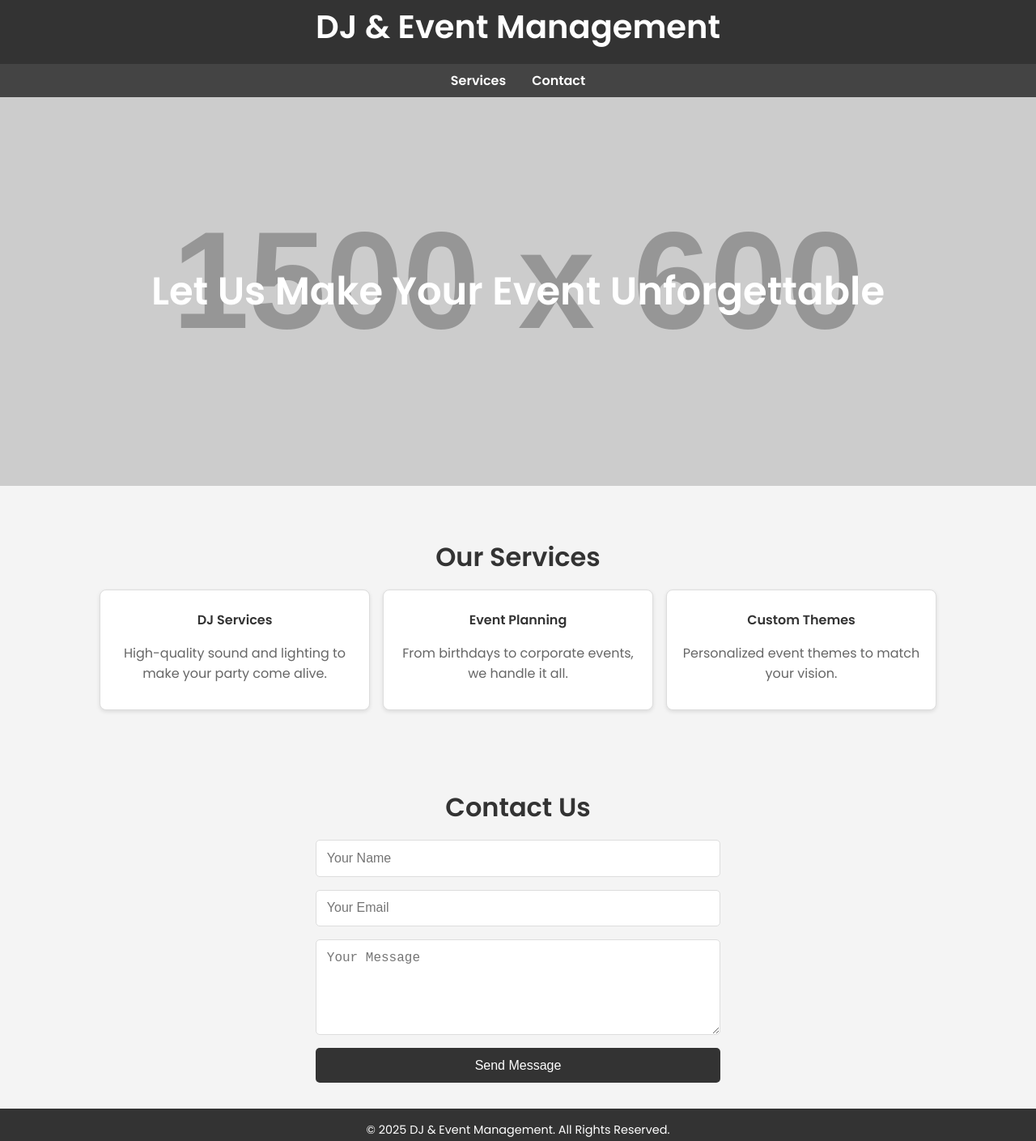
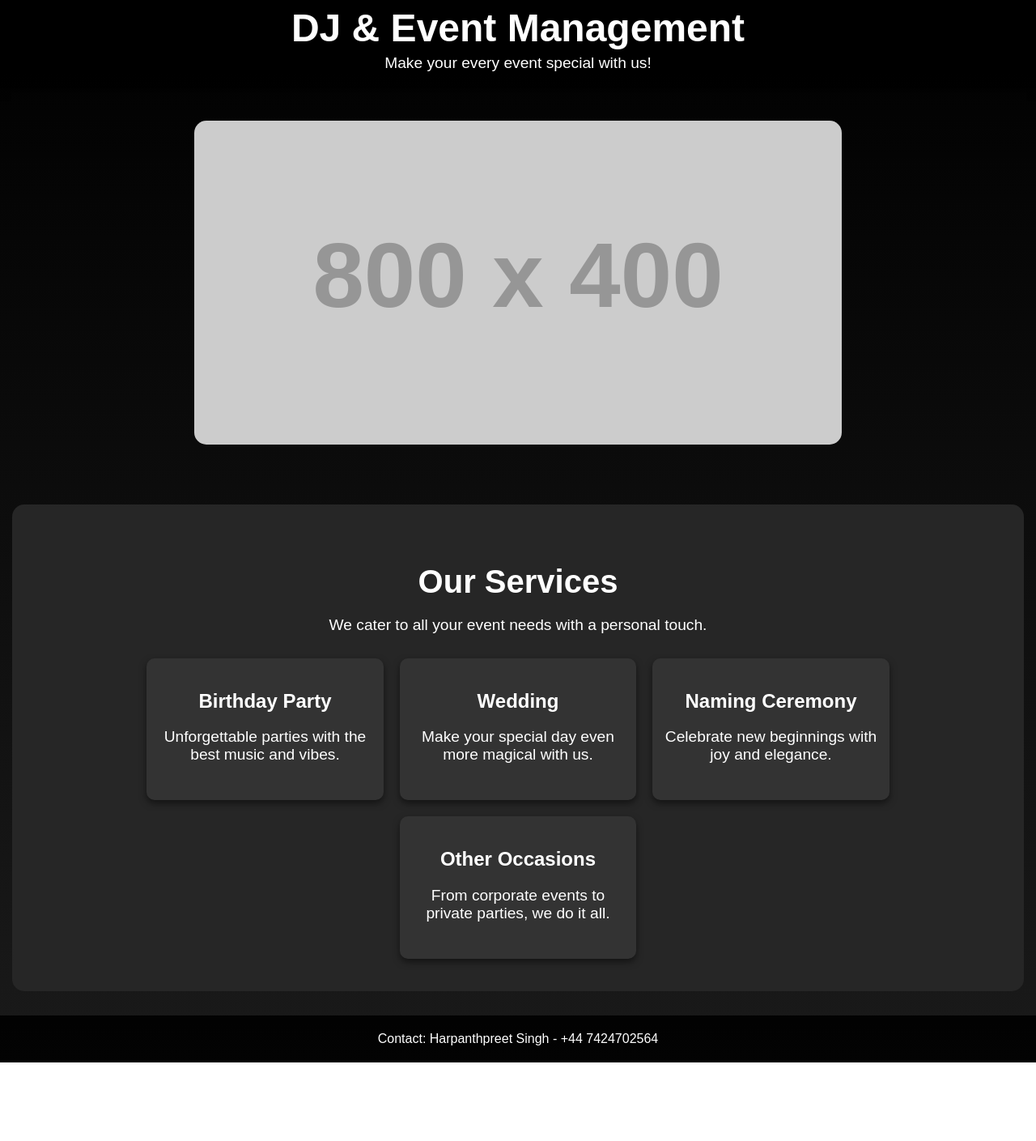
Before and after one commit to 20012002-shriya/DJ-Event-Management, a plain HTML site: page index.html in a window 1280 px wide. Shown: the part 13-1422 px from the top of the page at 81% size. After the commit the page ends 1325 px from the top, so only its background shows below. Drawn offline with Linux system fonts and the light colour scheme; placeholder pictures from the web are drawn by us.

Commit message:
Add files via upload

```diff
--- a/index.html
+++ b/index.html
@@ -4,184 +4,142 @@
     <meta charset="UTF-8">
     <meta name="viewport" content="width=device-width, initial-scale=1.0">
     <title>DJ & Event Management</title>
-    <link href="https://fonts.googleapis.com/css2?family=Poppins:wght@300;400;600&display=swap" rel="stylesheet">
     <style>
         body {
-            font-family: 'Poppins', sans-serif;
             margin: 0;
-            padding: 0;
-            background-color: #f4f4f4;
-            color: #333;
+            font-family: Arial, sans-serif;
+            color: white;
+            background: linear-gradient(to bottom, black, #1a1a1a);
         }
 
         header {
-            background: #333;
-            color: #fff;
-            padding: 1rem 0;
             text-align: center;
+            padding: 20px;
+            background: rgba(0, 0, 0, 0.8);
+            box-shadow: 0 4px 8px rgba(0, 0, 0, 0.5);
         }
 
         header h1 {
-            margin: 0;
-            font-size: 2.5rem;
-        }
-
-        nav {
-            display: flex;
-            justify-content: center;
-            background: #444;
-            padding: 0.5rem;
-        }
-
-        nav a {
-            color: #fff;
-            text-decoration: none;
-            margin: 0 1rem;
-            font-weight: 600;
-        }
-
-        nav a:hover {
-            text-decoration: underline;
-        }
-
-        .hero {
-            background: url('https://via.placeholder.com/1500x600') no-repeat center center/cover;
-            height: 60vh;
-            display: flex;
-            justify-content: center;
-            align-items: center;
-            color: #fff;
-            text-align: center;
-        }
-
-        .hero h2 {
             font-size: 3rem;
             margin: 0;
         }
 
-        .services, .contact {
-            padding: 2rem;
-            text-align: center;
+        header p {
+            font-size: 1.2rem;
+            margin: 5px 0 0;
         }
 
-        .services h3, .contact h3 {
-            font-size: 2rem;
-            margin-bottom: 1rem;
+        .banner {
+            text-align: center;
+            padding: 40px 20px;
         }
 
-        .services .cards {
-            display: flex;
-            flex-wrap: wrap;
-            justify-content: center;
-            gap: 1rem;
+        .banner img {
+            max-width: 80%;
+            height: auto;
+            border-radius: 15px;
         }
 
-        .card {
-            background: #fff;
-            border: 1px solid #ddd;
-            border-radius: 8px;
-            width: 300px;
-            padding: 1rem;
-            box-shadow: 0 2px 5px rgba(0, 0, 0, 0.1);
-            transition: transform 0.2s;
+        .services {
+            text-align: center;
+            padding: 40px 20px;
+            background: #262626;
+            border-radius: 15px;
+            margin: 30px 15px;
         }
 
-        .card:hover {
-            transform: scale(1.05);
+        .services h2 {
+            font-size: 2.5rem;
+            margin-bottom: 20px;
         }
 
-        .card h4 {
-            margin: 0.5rem 0;
+        .services p {
+            font-size: 1.2rem;
+            margin-bottom: 30px;
         }
 
-        .card p {
-            color: #666;
+        .service-list {
+            display: flex;
+            justify-content: center;
+            flex-wrap: wrap;
+            gap: 20px;
         }
 
-        .contact form {
-            max-width: 500px;
-            margin: 0 auto;
-            display: flex;
-            flex-direction: column;
-            gap: 1rem;
+        .service-item {
+            background: #333;
+            padding: 15px;
+            border-radius: 10px;
+            flex: 1 1 calc(25% - 40px);
+            max-width: calc(25% - 40px);
+            box-shadow: 0 4px 8px rgba(0, 0, 0, 0.5);
         }
 
-        .contact input, .contact textarea, .contact button {
-            padding: 0.8rem;
-            font-size: 1rem;
-            border: 1px solid #ddd;
-            border-radius: 5px;
+        .service-item:hover {
+            background: #444;
         }
 
-        .contact button {
-            background: #333;
-            color: #fff;
-            border: none;
-            cursor: pointer;
-            transition: background 0.3s;
-        }
-
-        .contact button:hover {
-            background: #555;
+        .service-item h3 {
+            font-size: 1.5rem;
+            margin-bottom: 10px;
         }
 
         footer {
             text-align: center;
-            padding: 1rem;
-            background: #333;
-            color: #fff;
+            padding: 20px;
+            background: rgba(0, 0, 0, 0.9);
         }
 
         footer p {
             margin: 0;
-            font-size: 0.9rem;
+        }
+
+        @media (max-width: 768px) {
+            .service-list {
+                flex-direction: column;
+                align-items: center;
+            }
+
+            .service-item {
+                max-width: 90%;
+            }
         }
     </style>
 </head>
 <body>
     <header>
         <h1>DJ & Event Management</h1>
+        <p>Make your every event special with us!</p>
     </header>
 
-    <nav>
-        <a href="#services">Services</a>
-        <a href="#contact">Contact</a>
-    </nav>
-
-    <div class="hero">
-        <h2>Let Us Make Your Event Unforgettable</h2>
+    <div class="banner">
+        <img src="https://via.placeholder.com/800x400?text=Music+System" alt="Music System">
     </div>
 
-    <section id="services" class="services">
-        <h3>Our Services</h3>
-        <div class="cards">
-            <div class="card">
-                <h4>DJ Services</h4>
-                <p>High-quality sound and lighting to make your party come alive.</p>
+    <section class="services">
+        <h2>Our Services</h2>
+        <p>We cater to all your event needs with a personal touch.</p>
+        <div class="service-list">
+            <div class="service-item">
+                <h3>Birthday Party</h3>
+                <p>Unforgettable parties with the best music and vibes.</p>
             </div>
-            <div class="card">
-                <h4>Event Planning</h4>
-                <p>From birthdays to corporate events, we handle it all.</p>
+            <div class="service-item">
+                <h3>Wedding</h3>
+                <p>Make your special day even more magical with us.</p>
             </div>
-            <div class="card">
-                <h4>Custom Themes</h4>
-                <p>Personalized event themes to match your vision.</p>
+            <div class="service-item">
+                <h3>Naming Ceremony</h3>
+                <p>Celebrate new beginnings with joy and elegance.</p>
+            </div>
+            <div class="service-item">
+                <h3>Other Occasions</h3>
+                <p>From corporate events to private parties, we do it all.</p>
             </div>
         </div>
     </section>
 
-    <section id="contact" class="contact">
-        <h3>Contact Us</h3>
-        <form action="#" method="POST">
-            <input type="text" name="name" placeholder="Your Name" required>
-            <input type="email" name="email" placeholder="Your Email" required>
-            <textarea name="message" rows="5" placeholder="Your Message" required></textarea>
-            <button type="submit">Send Message</button>
-        </form>
-    </section>
-
     <footer>
-        <p>&copy; 2025 DJ & Event Management. All Rights Reserved.</p>
+        <p>Contact: Harpanthpreet Singh - +44 7424702564</p>
     </footer>
 </body>
 </html>
```
